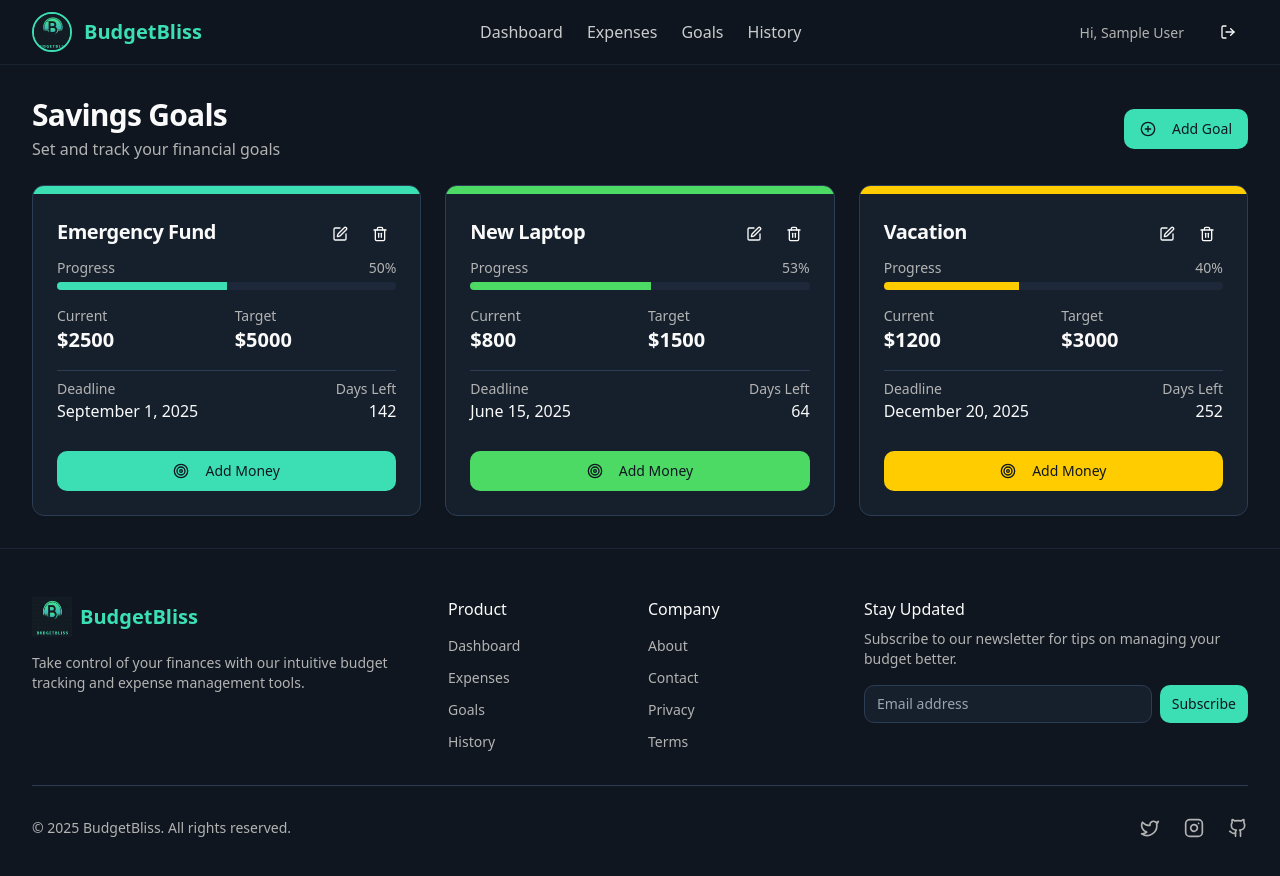
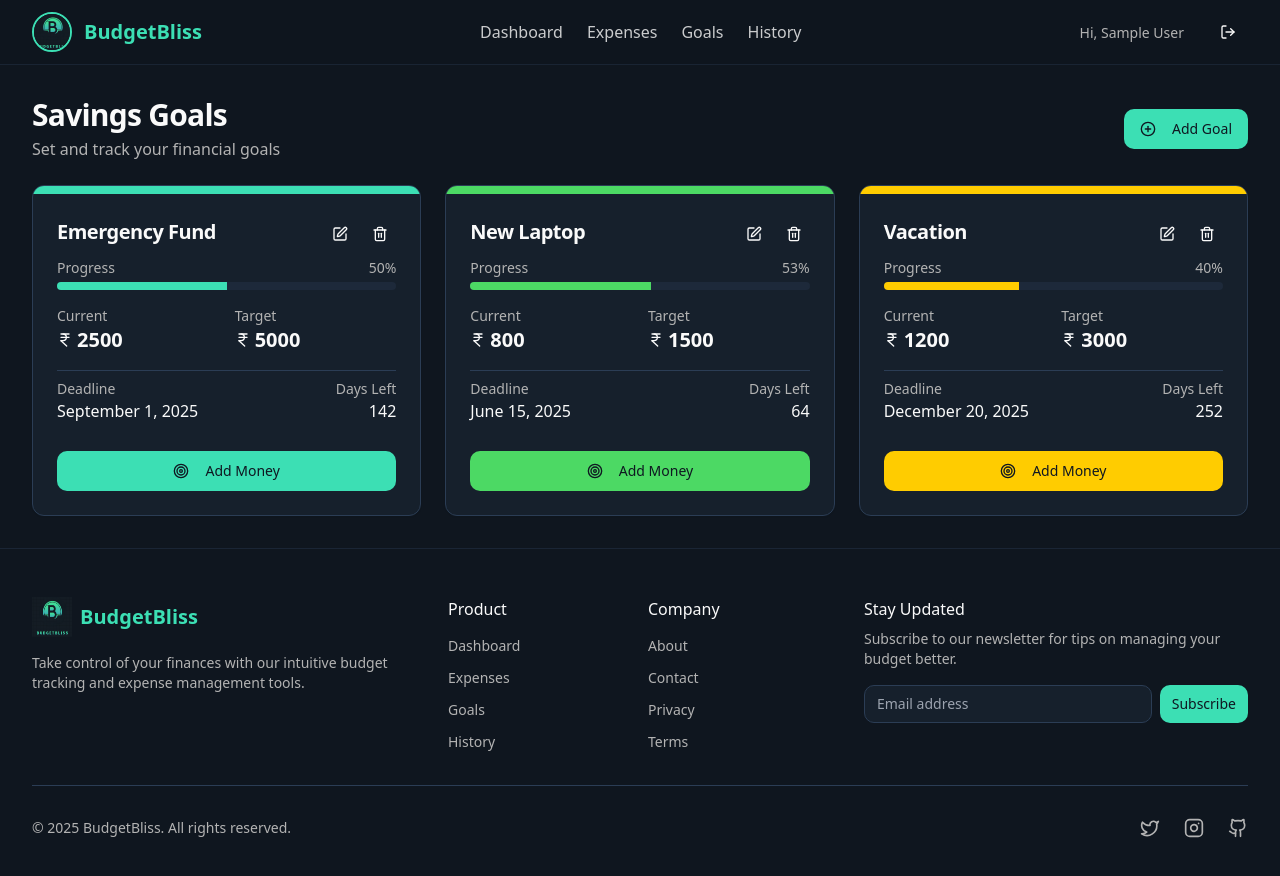
Before and after one commit to SahilAgarwal2304/bliss-budget-buddy, a React (Vite) app: page /goals in a window 1280 px wide. Shown: the top 876 px of the page. Built offline with nearby package versions, Linux system fonts and the light colour scheme; sample sign-in values are in the browser's storage.

Commit message:
Fix: Use ₹ symbol and display

```diff
--- a/src/pages/Goals.tsx
+++ b/src/pages/Goals.tsx
@@ -1,3 +1,4 @@
+
 import { useState } from "react";
 import Layout from "@/components/layout/Layout";
 import { Button } from "@/components/ui/button";
@@ -5,8 +6,8 @@ import { Card, CardContent, CardHeader, CardTitle } from "@/components/ui/card";
 import { Dialog, DialogContent, DialogDescription, DialogFooter, DialogHeader, DialogTitle, DialogTrigger } from "@/components/ui/dialog";
 import { Input } from "@/components/ui/input";
 import { Label } from "@/components/ui/label";
-import { PlusCircle, Target, Edit, Trash2 } from "lucide-react";
-import { mockGoals } from "@/utils/mockData";
+import { PlusCircle, Target, Edit, Trash2, IndianRupee } from "lucide-react";
+import { mockGoals, CURRENCY_SYMBOL } from "@/utils/mockData";
 
 const Goals = () => {
   const [goals, setGoals] = useState(mockGoals);
@@ -92,6 +93,8 @@ const Goals = () => {
                   <Label htmlFor="targetAmount" className="text-right">
                     Target Amount
                   </Label>
+                  <div className="col-span-3 flex items-center">
+                    <span className="mr-2"><IndianRupee size={16} /></span>
                     <Input
                       id="targetAmount"
                       type="number"
@@ -100,13 +103,16 @@ const Goals = () => {
                       onChange={(e) =>
                         setNewGoal({ ...newGoal, targetAmount: e.target.value })
                       }
-                    className="col-span-3"
+                      className="w-full"
                     />
+                  </div>
                 </div>
                 <div className="grid grid-cols-4 items-center gap-4">
                   <Label htmlFor="currentAmount" className="text-right">
                     Current Amount
                   </Label>
+                  <div className="col-span-3 flex items-center">
+                    <span className="mr-2"><IndianRupee size={16} /></span>
                     <Input
                       id="currentAmount"
                       type="number"
@@ -115,8 +121,9 @@ const Goals = () => {
                       onChange={(e) =>
                         setNewGoal({ ...newGoal, currentAmount: e.target.value })
                       }
-                    className="col-span-3"
+                      className="w-full"
                     />
+                  </div>
                 </div>
                 <div className="grid grid-cols-4 items-center gap-4">
                   <Label htmlFor="deadline" className="text-right">
@@ -211,11 +218,17 @@ const Goals = () => {
                   <div className="grid grid-cols-2 gap-4">
                     <div>
                       <div className="text-muted-foreground text-sm">Current</div>
-                      <div className="text-xl font-bold">${goal.currentAmount}</div>
+                      <div className="text-xl font-bold flex items-center">
+                        <IndianRupee className="h-4 w-4 mr-1" />
+                        {goal.currentAmount}
+                      </div>
                     </div>
                     <div>
                       <div className="text-muted-foreground text-sm">Target</div>
-                      <div className="text-xl font-bold">${goal.targetAmount}</div>
+                      <div className="text-xl font-bold flex items-center">
+                        <IndianRupee className="h-4 w-4 mr-1" />
+                        {goal.targetAmount}
+                      </div>
                     </div>
                   </div>
 
--- a/src/utils/mockData.ts
+++ b/src/utils/mockData.ts
@@ -180,3 +180,6 @@ export const categoryColors: Record<ExpenseCategory, string> = {
   Education: '#34C759',
   Other: '#8A94A6',
 };
+
+// Currency symbol
+export const CURRENCY_SYMBOL = '₹';
```
Lines whose indentation alone changed are shown as unchanged.
